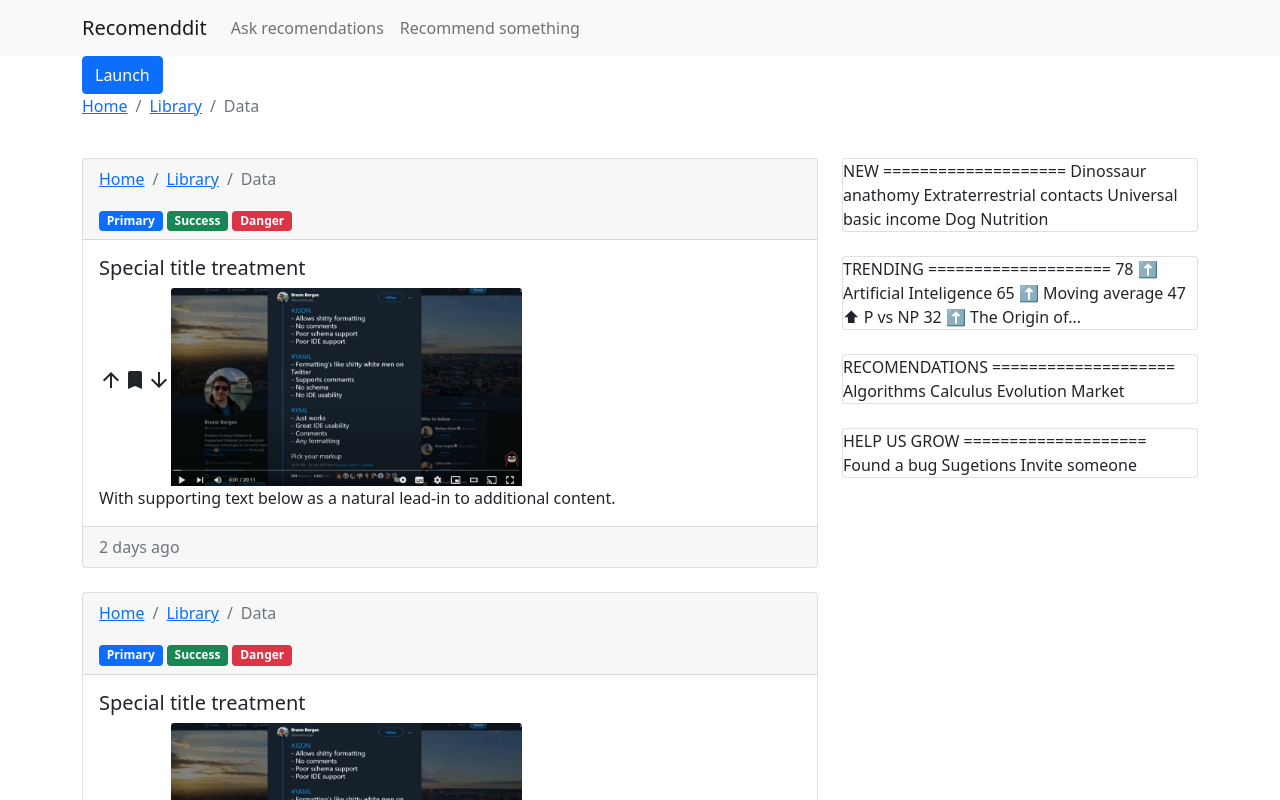
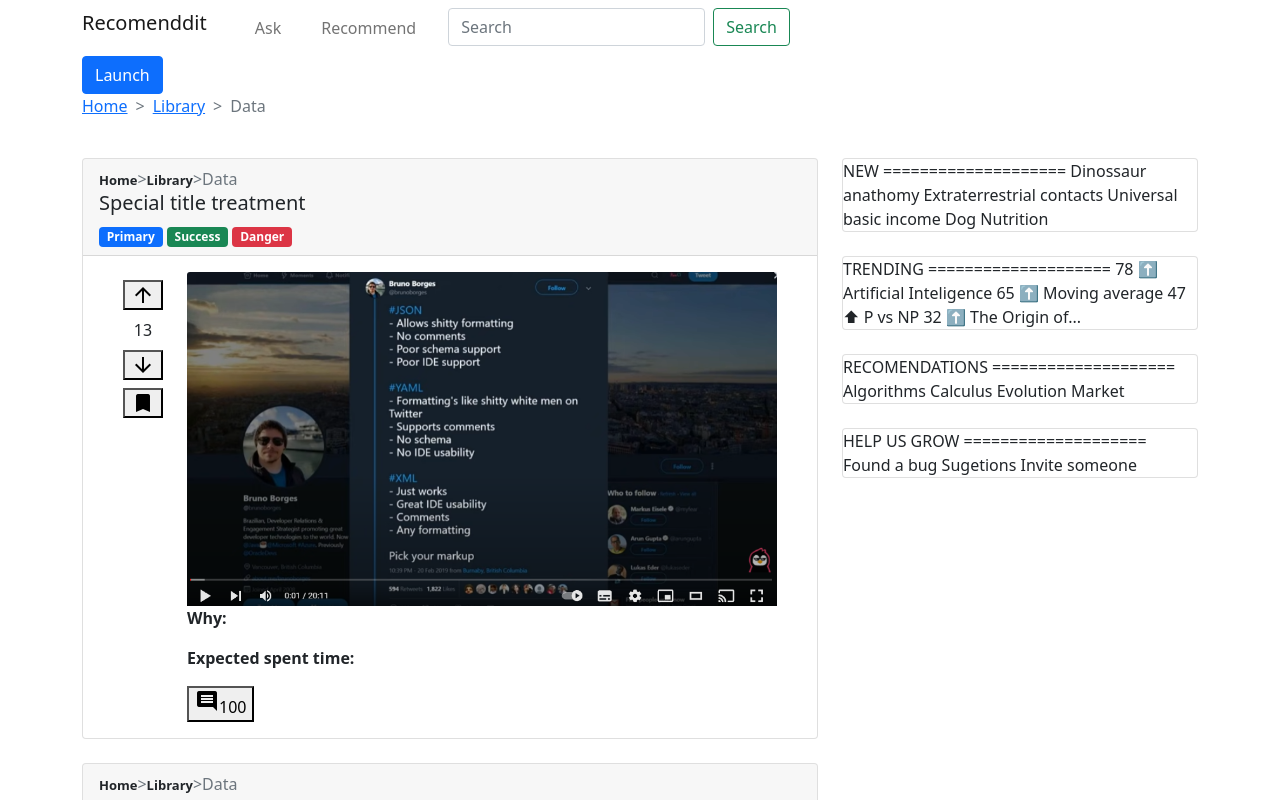
Before and after one commit to guilfer-dev/cs50-final-project, a React (Vite) app in the folder frontend/: page / in a window 1280 px wide. Shown: the top 800 px of the page. Built offline with nearby package versions, Linux system fonts and the light colour scheme.

Commit message:
feature/layout-structure

```diff
--- a/frontend/src/App.jsx
+++ b/frontend/src/App.jsx
@@ -3,7 +3,7 @@ import { Container, Card, Col, Row } from 'react-bootstrap';
 
 import NavBar from './components/NavBar'
 import Profile from './components/Profile'
-import BreadCrumb from './components/BreadCrumb'
+import GeneralBreadCrumb from './components/GeneralBreadCrumb'
 import RecommendationCard from './components/RecommendationCard'
 
 import './App.css'
@@ -15,13 +15,13 @@ function App() {
       <NavBar />
       <Container>
         <Profile />
-        <BreadCrumb />
+        <GeneralBreadCrumb />
         <Row>
           <Col md={8}>
             {[1, 2, 3, 4].map(e => <RecommendationCard />)}
           </Col>
           <Col md={4} >
-            <Card className="my-4">
+          <Card className="my-4">
               NEW
               ====================
               Dinossaur anathomy
--- /dev/null
+++ b/frontend/src/components/CardBreadCrumb/index.jsx
@@ -0,0 +1,18 @@
+
+import { Breadcrumb } from 'react-bootstrap'
+
+import "./styles.css"
+
+export default function CardBreadCrumb () {
+
+    return (
+
+        <Breadcrumb className="card-breadcrumb">
+            <Breadcrumb.Item href="#">Home</Breadcrumb.Item>
+            <Breadcrumb.Item href="https://getbootstrap.com/docs/4.0/components/breadcrumb/">
+                Library
+            </Breadcrumb.Item>
+            <Breadcrumb.Item active>Data</Breadcrumb.Item>
+        </Breadcrumb>
+    )
+}
--- /dev/null
+++ b/frontend/src/components/CardBreadCrumb/styles.css
@@ -0,0 +1,23 @@
+.card-breadcrumb {
+    --bs-breadcrumb-divider: ">";
+}
+
+.card-breadcrumb ol {
+    margin: 0;
+}
+
+.card-breadcrumb li {
+    padding: 0 !important;
+}
+
+.card-breadcrumb li::before {
+    padding: 0 !important;
+}
+
+.card-breadcrumb a {
+    --bs-breadcrumb-divider: ">";
+    font-size: small;
+    text-decoration: none;
+    color: inherit;
+    font-weight: 600;
+}
--- a/frontend/src/components/BreadCrumb/index.jsx
+++ b/frontend/src/components/GeneralBreadCrumb/index.jsx
@@ -1,7 +1,9 @@
 
 import { Breadcrumb } from 'react-bootstrap'
 
-export default function BreadCrumb() {
+import "./styles.css"
+
+export default function BreadCrumbGeneral() {
 
     return (
 
--- /dev/null
+++ b/frontend/src/components/GeneralBreadCrumb/styles.css
@@ -0,0 +1,3 @@
+.breadcrumb {
+    --bs-breadcrumb-divider: ">";
+}
--- a/frontend/src/components/NavBar/index.jsx
+++ b/frontend/src/components/NavBar/index.jsx
@@ -1,19 +1,37 @@
-import { Nav, Navbar, NavDropdown, Container } from 'react-bootstrap'
+import { Nav, Navbar, Form, FormControl, Container, Row, Col, Button } from 'react-bootstrap'
+
+import "./styles.css"
 
 export default function NavBar() {
 
     return (
-        <Navbar bg="light" expand="lg">
+        <Navbar expand="lg">
             <Container>
-                <Navbar.Brand href="#home">Recomenddit</Navbar.Brand>
-                <Navbar.Toggle aria-controls="basic-navbar-nav" />
-                <Navbar.Collapse id="basic-navbar-nav">
-                    <Nav className="me-auto">
-                        <Nav.Link href="#home">Ask recomendations</Nav.Link>
-                        <Nav.Link href="#link">Recommend something</Nav.Link>
-                    </Nav>
-                </Navbar.Collapse>
+                <Nav>
+                    <Row>
+                        <Col>
+                            <Navbar.Brand href="#home" >Recomenddit</Navbar.Brand>
+                        </Col>
+                        <Col>
+                            <Nav.Link href="#home">Ask</Nav.Link>
+                        </Col>
+                        <Col>
+                            <Nav.Link href="#link">Recommend</Nav.Link>
+                        </Col>
+                        <Col md="auto">
+                            <Form className="d-flex">
+                                <FormControl
+                                    type="search"
+                                    placeholder="Search"
+                                    className="me-2"
+                                    aria-label="Search"
+                                />
+                                <Button variant="outline-success">Search</Button>
+                            </Form>
+                        </Col>
+                    </Row>
+                </Nav>
             </Container>
-        </Navbar>
+        </Navbar >
     )
 }
--- a/frontend/src/components/RecommendationCard/index.jsx
+++ b/frontend/src/components/RecommendationCard/index.jsx
@@ -1,8 +1,11 @@
-import { Card, Badge } from 'react-bootstrap';
+import { Card, Badge, Col, Row, Container } from 'react-bootstrap';
 
-import BreadCrumb from '../BreadCrumb'
+import CardBreadCrumb from '../CardBreadCrumb'
 
+
+import "./styles.css"
 import placeholder from "../../assets/placeholder.png"
+
 
 export default function RecommendationCard() {
 
@@ -10,7 +13,8 @@ export default function RecommendationCard() {
 
         <Card className="my-4">
             <Card.Header>
-                <BreadCrumb />
+                <CardBreadCrumb />
+                <Card.Title>Special title treatment</Card.Title>
                 <div>
                     <Badge bg="primary">Primary</Badge> {' '}
                     <Badge bg="success">Success</Badge> {' '}
@@ -18,16 +22,23 @@ export default function RecommendationCard() {
                 </div>
             </Card.Header>
             <Card.Body>
-                <Card.Title>Special title treatment</Card.Title>
-                <span class="material-icons">arrow_upward</span>
-                <span class="material-icons">bookmark</span>
-                <span class="material-icons">arrow_downward</span>
-                <Card.Img variant="top" src={placeholder} style={{ width: "50%" }} />
-                <Card.Text>
-                    With supporting text below as a natural lead-in to additional content.
-                </Card.Text>
+                <Container fluid>
+                    <Row>
+                        <Col className="action-container">
+                            <button className="material-icons upvote">arrow_upward</button>
+                            <span>13</span>
+                            <button className="material-icons downvote">arrow_downward</button>
+                            <button className="material-icons bookmark">bookmark</button>
+                        </Col>
+                        <Col className="content-container">
+                            <Card.Img variant="top" src={placeholder} className="content-preview" />
+                            <p><strong>Why:</strong></p>
+                            <p><strong>Expected spent time:</strong></p>
+                            <button><span className="material-icons">comment</span>100</button>
+                        </Col>
+                    </Row>
+                </Container>
             </Card.Body>
-            <Card.Footer className="text-muted">2 days ago</Card.Footer>
-        </Card>
+        </Card >
     )
 }
--- a/frontend/src/components/RecommendationCard/styles.css
+++ b/frontend/src/components/RecommendationCard/styles.css
@@ -1 +1,13 @@
---bs-breadcrumb-divider: ">"
+.upvote, .downvote, .bookmark, .comment {
+    display: block;
+    margin: 0.5rem auto;
+}
+
+.action-container {
+    flex: 0 0% !important;
+    text-align: center;
+}
+
+.content-container {
+    flex: 1;
+}
```
Also changed, not shown: frontend/src/components/NavBar/styles.css (added).
